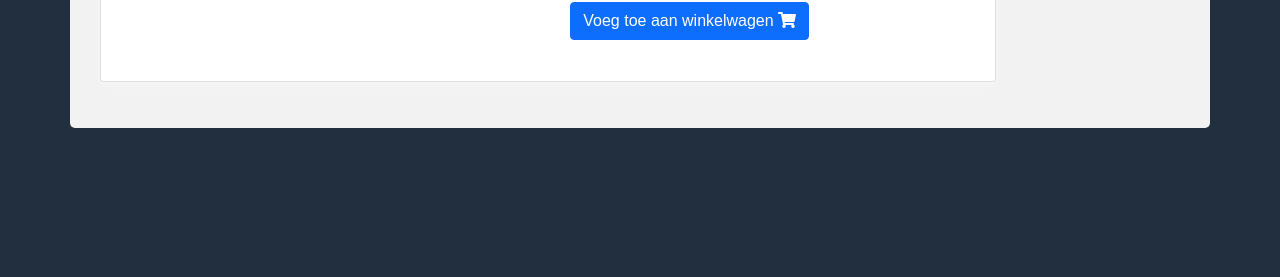
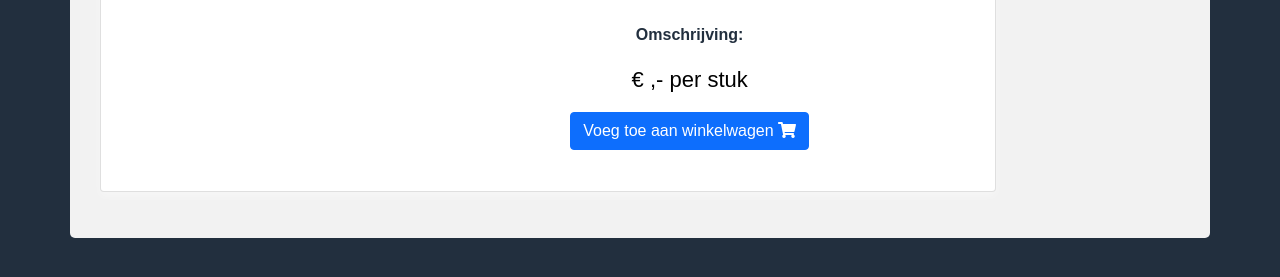
Before and after one commit to JorisFietje/Phoenix-VR, a PHP site: page /Phoenix-VR-master/productDetail.php in a window 1280 px wide. Shown: the part 200-477 px from the top of the page. Run offline with PHP 8.4, Linux system fonts and the light colour scheme; data that the repository does not hold is empty; some libraries are stand-ins or nearby versions.

Commit message:
Update productDetail.php

```diff
--- a/productDetail.php
+++ b/productDetail.php
@@ -40,10 +40,13 @@ if (isset($_GET["id"]) && !empty($_GET["id"])) {
 
 }
 ?>
+
 </head>
 
 <body>
     <?php include_once("incl/menu.php"); ?>
+
+    <br>
 
     <div class="container container-form">
         <div class="row">
@@ -55,10 +58,10 @@ if (isset($_GET["id"]) && !empty($_GET["id"])) {
                     <div class="col-md-8">
                         <div class="card-body">
                             <h5 class="card-title"><?php echo $product_name; ?></h5>
-                            <p class="card-text"><?php echo $product_desc; ?></p>
+                            <p class="card-text"><br><b class="desc-left">Omschrijving:</b><br> <?php echo $product_desc; ?></p>
                             <p class="card-text">
-                            <span class="price">€ <?php echo $product_price; ?>,-</span></p>
-                            <a href="shopping.php" class="btn btn-primary">Voeg toe aan winkelwagen <i class="fas fa-shopping-cart"></i></a>
+                            <span class="price">€ <?php echo $product_price; ?>,- per stuk</span></p>
+                            <a href="shopping.php?addCart=<?php echo $id;?>" class="btn btn-primary">Voeg toe aan winkelwagen <i class="fas fa-shopping-cart"></i></a>
 
                         </div>
                     </div>
```
